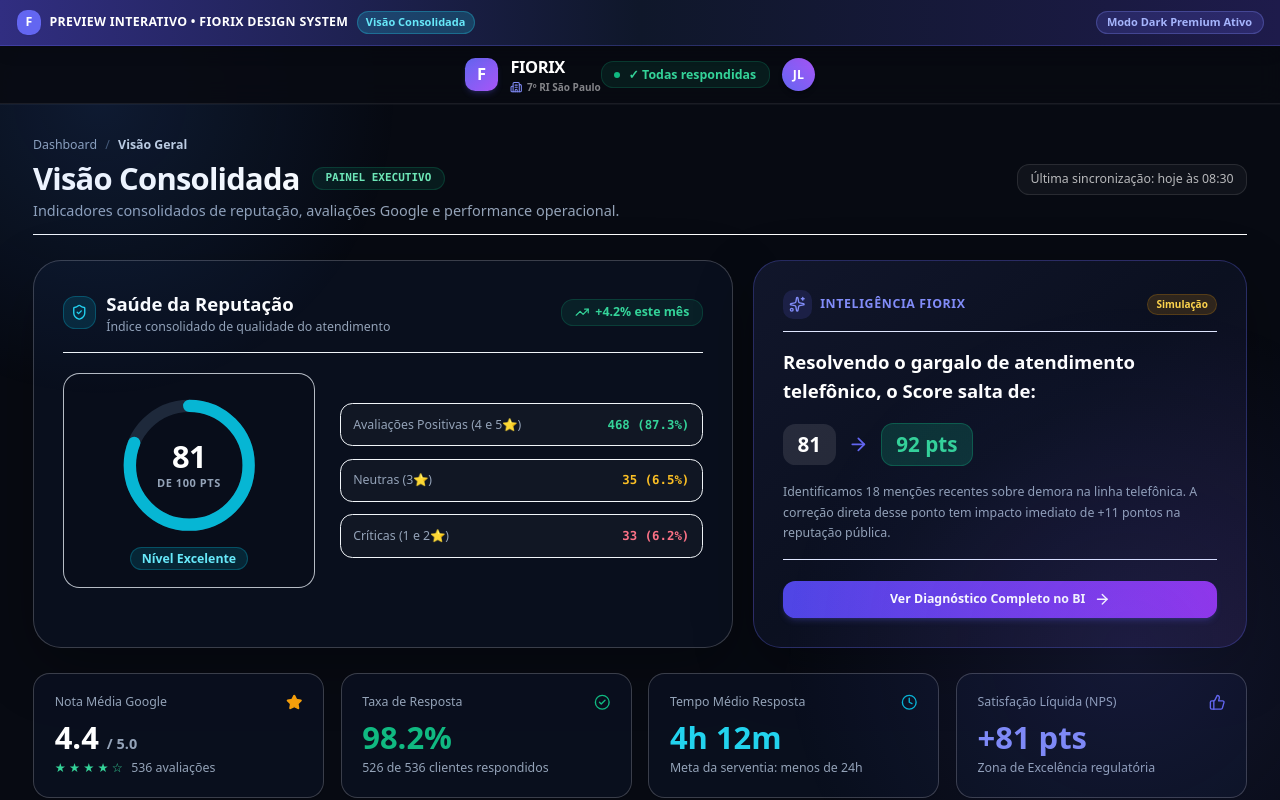
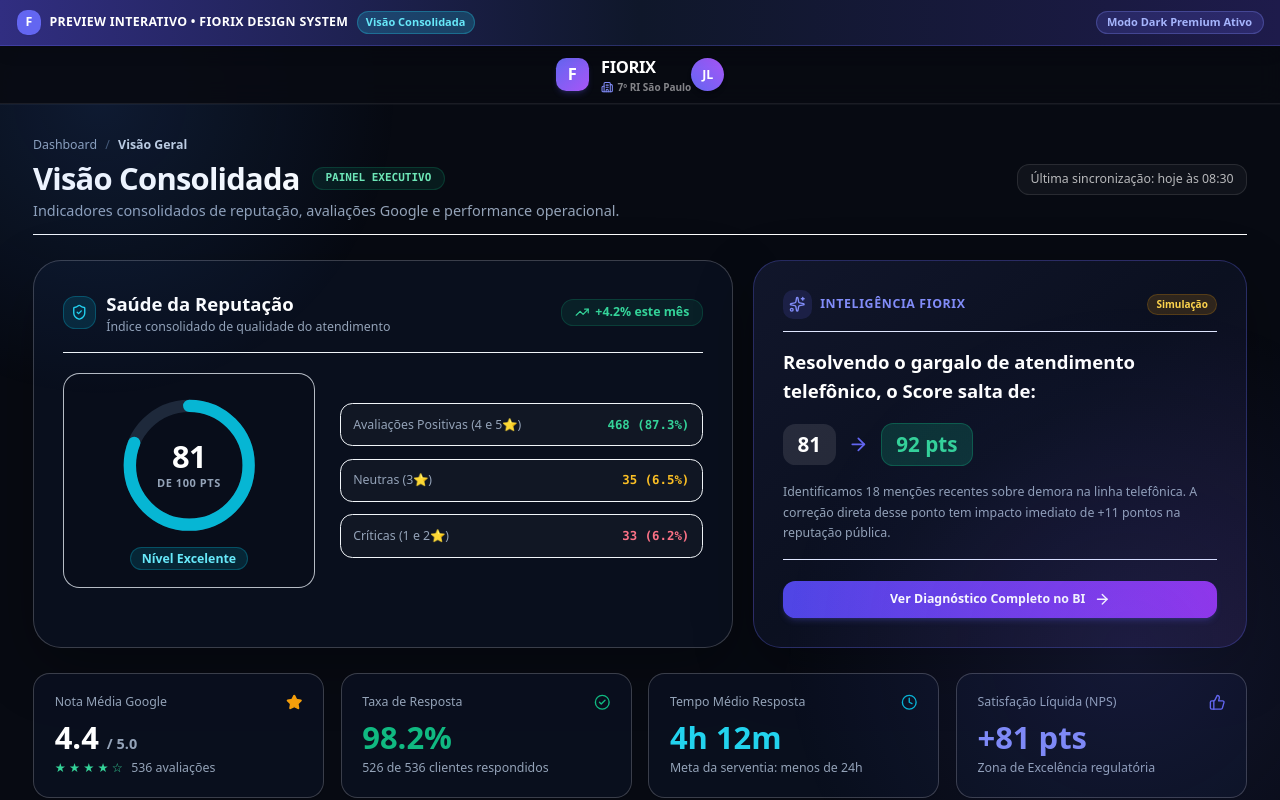
Before and after one commit to henriquecfg2024/fiorix_google_avaliacoes, a Next.js app: page /preview-visao-consolidada in a window 1280 px wide. Shown: the top 800 px of the page. Built offline with nearby package versions, Linux system fonts and the light colour scheme.

Commit message:
fix(layout): exibe badge de avaliacoes (Todas respondidas / pendentes) exclusivamente na tela de Avaliacoes

```diff
--- a/src/app/preview-visao-consolidada/page.tsx
+++ b/src/app/preview-visao-consolidada/page.tsx
@@ -68,10 +68,7 @@ export default function PreviewVisaoConsolidadaPage() {
 
           {/* Ações da Direita */}
           <div className="flex items-center gap-3">
-            <div className="hidden sm:flex items-center gap-2 px-3 py-1 rounded-xl text-xs font-semibold bg-emerald-500/10 text-emerald-600 dark:text-emerald-400 border border-emerald-500/20">
-              <span className="w-1.5 h-1.5 rounded-full bg-emerald-500 animate-pulse" />
-              <span>✓ Todas respondidas</span>
-            </div>
+
 
 
 
--- a/src/components/fiorix/FiorixHeader.tsx
+++ b/src/components/fiorix/FiorixHeader.tsx
@@ -288,7 +288,7 @@ export function FiorixHeader() {
         {/* Direita: Badge Status, Selector, User Profile + Mobile Menu Trigger */}
         <div className="flex items-center gap-4">
           {/* Badge de resposta */}
-          {canViewReviews && (
+          {canViewReviews && pathname?.startsWith("/avaliacoes") && (
             <Link
               href="/avaliacoes?status=PENDING"
               className={`hidden sm:inline-flex items-center gap-1.5 px-3 py-1 rounded-full text-xs font-bold border transition-all ${
--- a/src/components/layout/FiorixTopbar.tsx
+++ b/src/components/layout/FiorixTopbar.tsx
@@ -285,7 +285,7 @@ export function FiorixTopbar() {
 
         {/* Direita: Badge Status, User Profile */}
         <div className="flex items-center gap-4">
-          {canViewReviews && (
+          {canViewReviews && pathname?.startsWith("/avaliacoes") && (
             <Link
               prefetch={false}
               href="/avaliacoes?status=PENDING"
```
